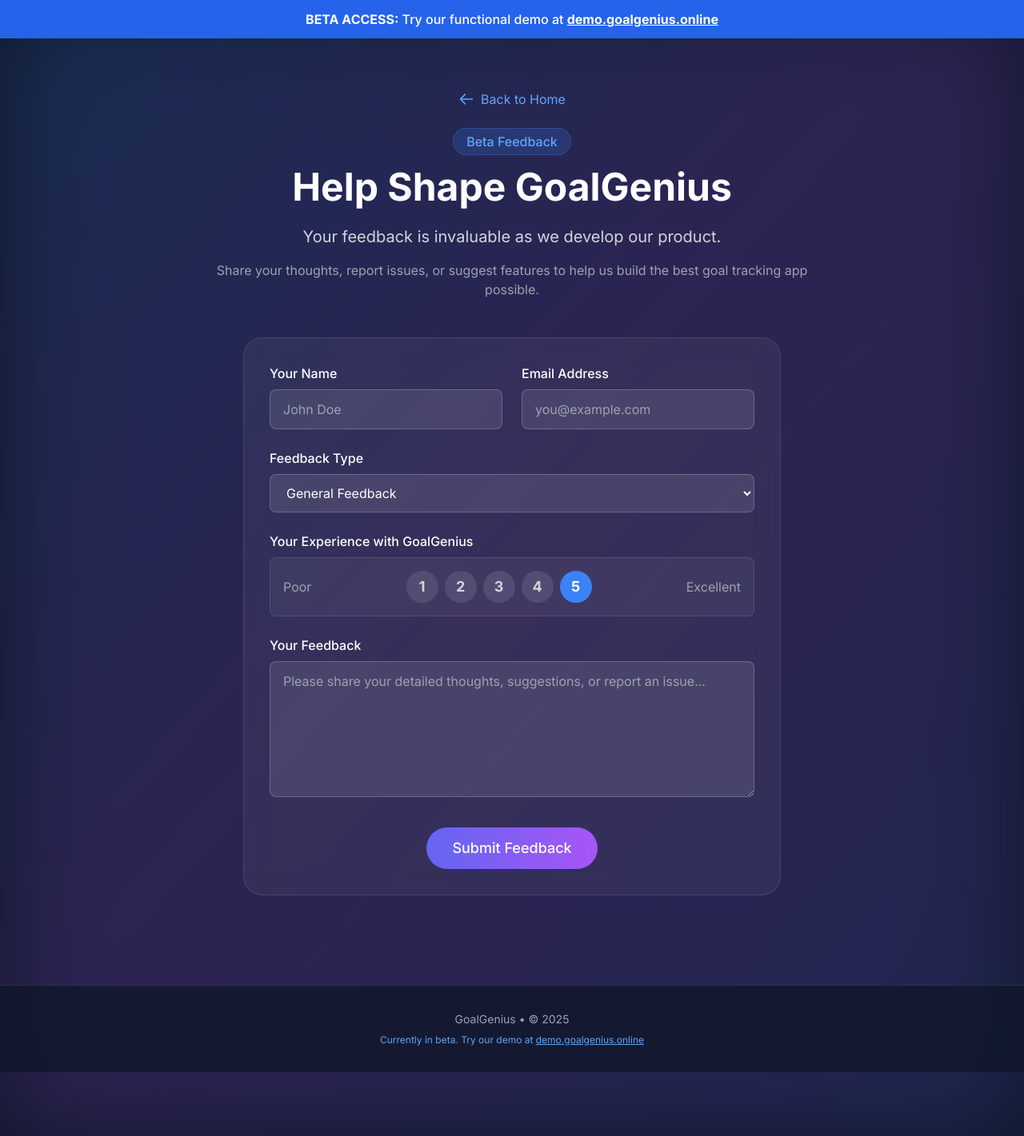
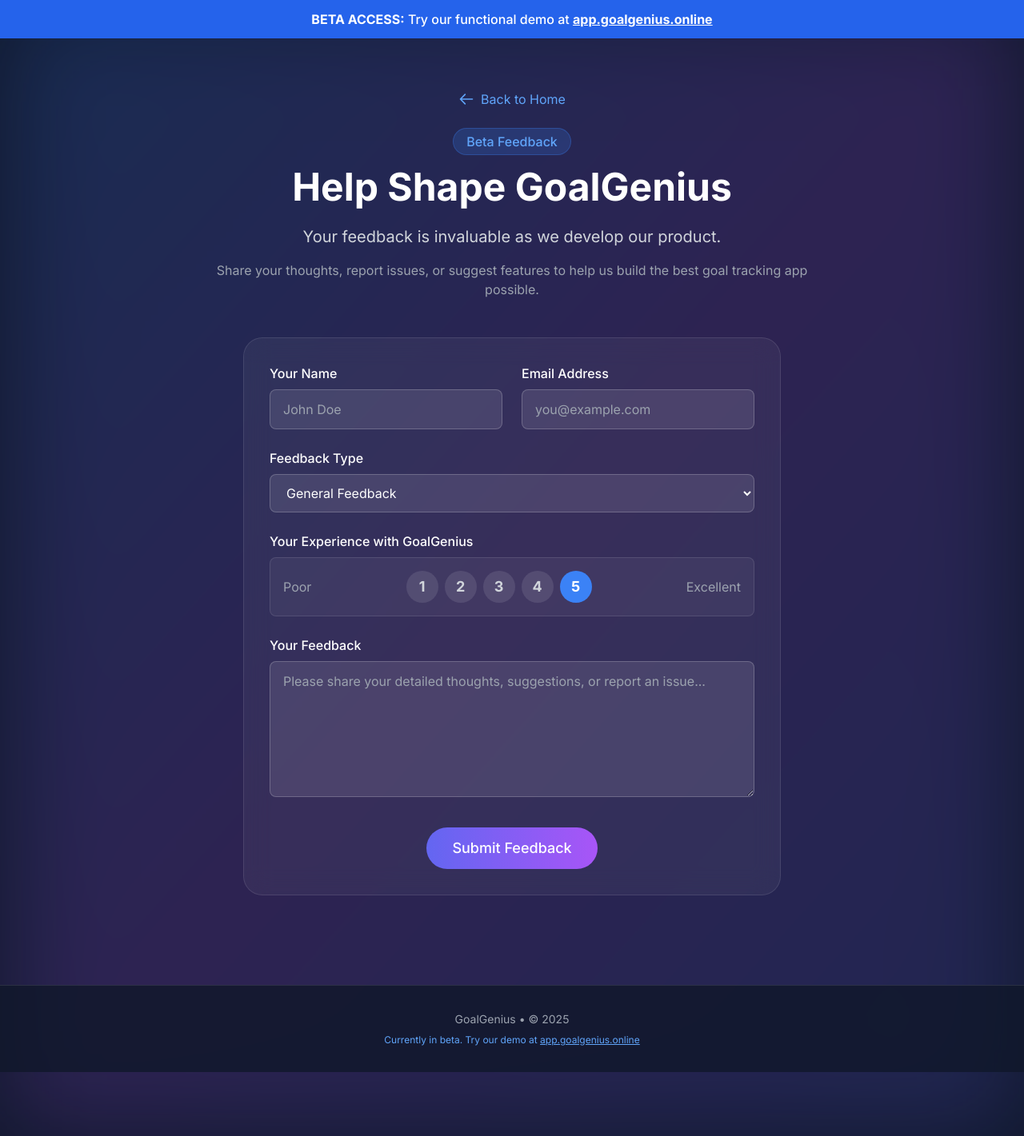
Before and after one commit to Ismailco/GoalGenius-website, a Next.js app: page /feedback in a window 1280 px wide. Shown: the whole page at 80% size. Built offline with nearby package versions, Linux system fonts and the light colour scheme.

Commit message:
Update the feedback page info

```diff
--- a/app/feedback/page.tsx
+++ b/app/feedback/page.tsx
@@ -158,8 +158,8 @@
 				<div className="container mx-auto">
 					<p className="font-medium">
 						<span className="font-bold">BETA ACCESS:</span> Try our functional demo at{' '}
-						<a href="https://demo.goalgenius.online" className="underline font-bold hover:text-blue-200 transition-colors">
-							demo.goalgenius.online
+						<a href="https://app.goalgenius.online" className="underline font-bold hover:text-blue-200 transition-colors">
+							app.goalgenius.online
 						</a>
 					</p>
 				</div>
@@ -194,7 +194,7 @@
 							<Link href="/" className="inline-flex items-center px-6 py-3 font-medium rounded-full text-white bg-white/10 hover:bg-white/20 transform hover:scale-105 transition-all duration-200">
 								Return Home
 							</Link>
-							<Link href="https://demo.goalgenius.online" className="inline-flex items-center px-6 py-3 font-medium rounded-full text-white bg-gradient-to-r from-indigo-500 to-purple-500 hover:from-indigo-600 hover:to-purple-600 transform hover:scale-105 transition-all duration-200">
+							<Link href="https://app.goalgenius.online" className="inline-flex items-center px-6 py-3 font-medium rounded-full text-white bg-gradient-to-r from-indigo-500 to-purple-500 hover:from-indigo-600 hover:to-purple-600 transform hover:scale-105 transition-all duration-200">
 								Try the Demo
 								<svg className="w-5 h-5 ml-2" fill="none" viewBox="0 0 24 24" stroke="currentColor">
 									<path strokeLinecap="round" strokeLinejoin="round" strokeWidth={2} d="M14 5l7 7m0 0l-7 7m7-7H3" />
@@ -386,8 +386,8 @@
 					<p className="text-gray-400 text-sm">GoalGenius • © {new Date().getFullYear()}</p>
 					<p className="text-blue-400 mt-2 text-xs">
 						Currently in beta. Try our demo at{' '}
-						<a href="https://demo.goalgenius.online" className="underline hover:text-blue-300">
-							demo.goalgenius.online
+						<a href="https://app.goalgenius.online" className="underline hover:text-blue-300">
+							app.goalgenius.online
 						</a>
 					</p>
 				</div>
```
